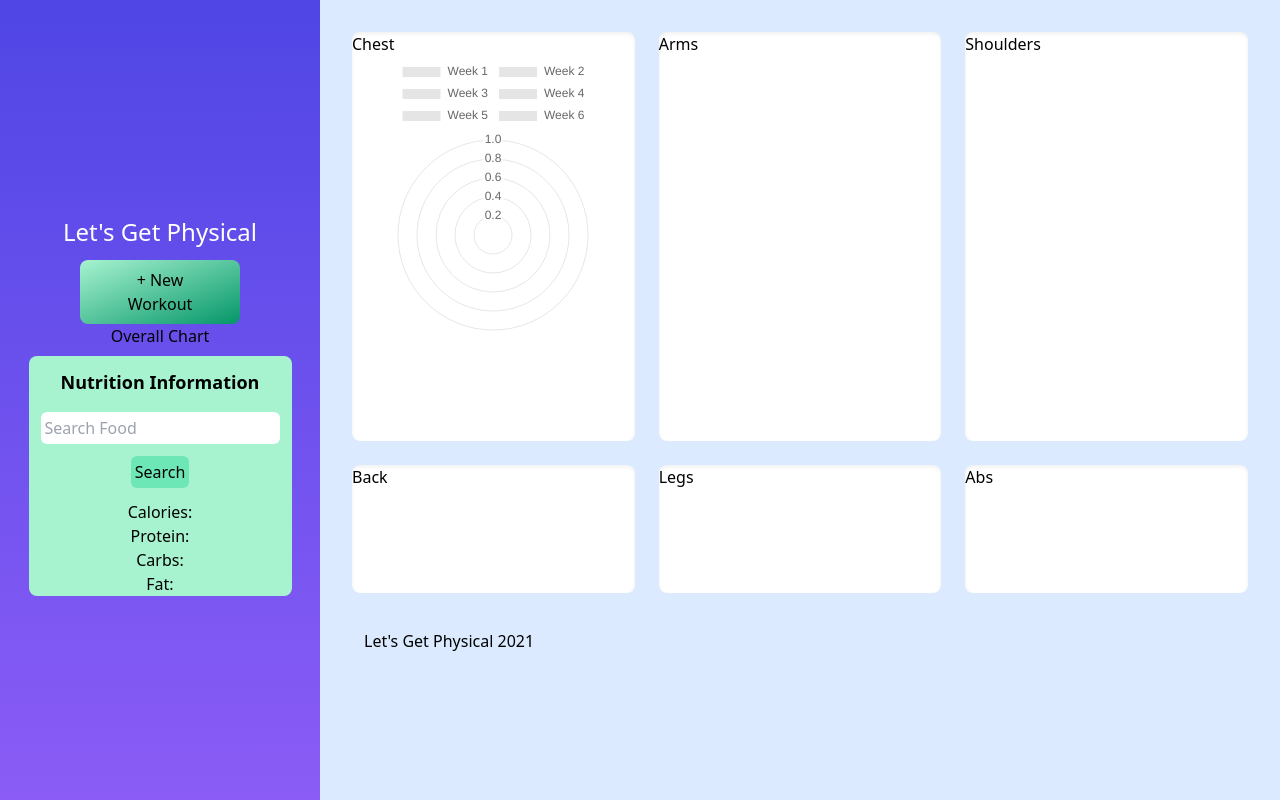
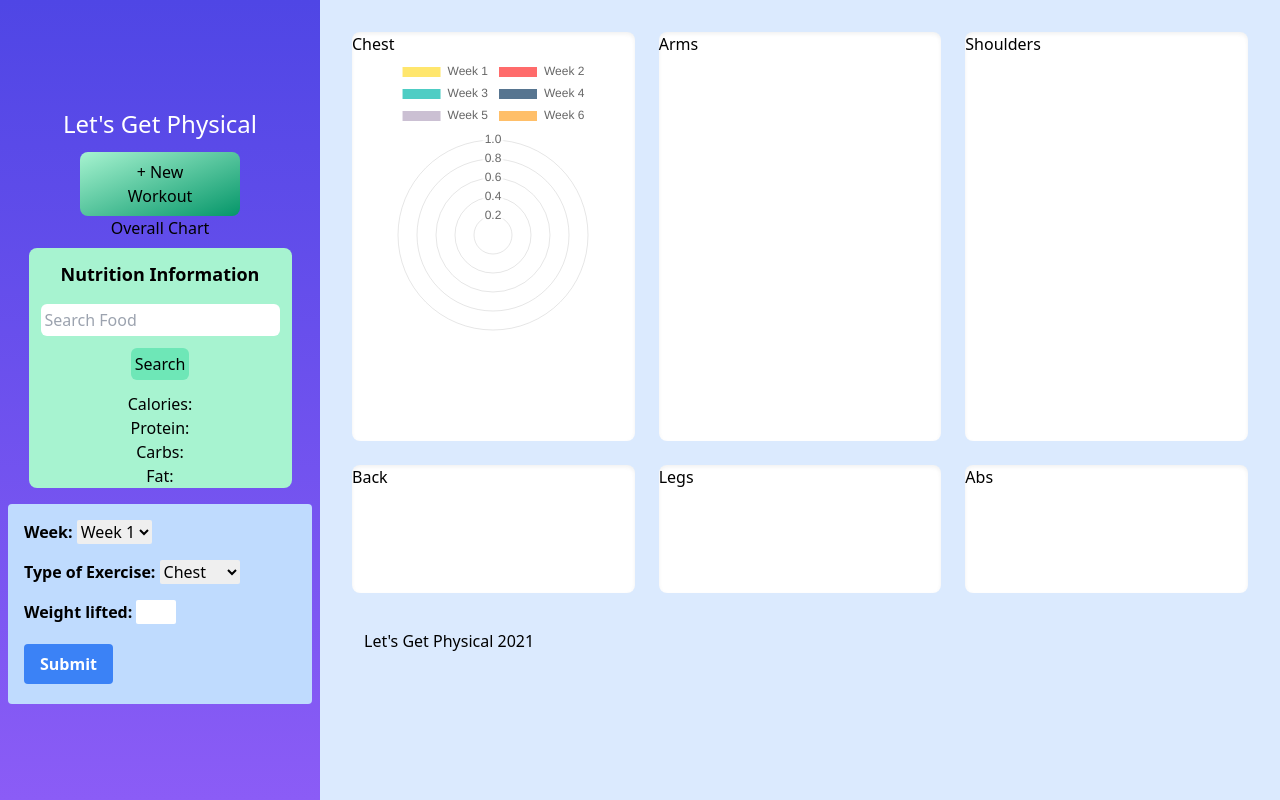
Before and after one commit to sharni595/lets-get-physical, a plain HTML site: page index.html in a window 1280 px wide. Drawn offline with nearby package versions, Linux system fonts and the light colour scheme.

Commit message:
initial chart set up

```diff
--- a/assets/js/script.js
+++ b/assets/js/script.js
@@ -5,6 +5,7 @@ var carbs = document.getElementById("carbs");
 var fat = document.getElementById("fat");
 var nutritionInput = document.getElementById("nutrition-input");
 var nutritionSearch = document.getElementById("nutrition-search");
+var bodyFocus = document.getElementById("body-focus").selectedIndex;
 
 //nutrition api set up
 function nutritionApi(food){
@@ -45,7 +46,7 @@ var daysOfWeek = JSON.parse(localStorage.getItem("days")) || {
 };
 
 function displayChart(arr){
-    $("#dynamic-chart-chest").empty().append(`<canvas id="fitnessChart" width="400" height="400"></canvas>
+    $(`#dynamic-chart-chest`).empty().append(`<canvas id="fitnessChart" width="400" height="400"></canvas>
     `)
     //var fitnessChart = document.getElementById("fitnessChart").getContext("2d");
 
@@ -55,7 +56,15 @@ function displayChart(arr){
             labels: ["Week 1", "Week 2", "Week 3", "Week 4", "Week 5", "Week 6"],
             datasets: [{
                 label: "Weight Lifted",
-                data: arr
+                data: arr,
+                backgroundColor: [
+                    "#ffe66d",
+                    "#ff6b6b",
+                    "#4ecdc4",
+                    "#577590",
+                    "#cbc0d3",
+                    "#ffbf69"
+                ]
             }]
         },
         options:{
--- a/index.html
+++ b/index.html
@@ -37,6 +37,39 @@
                             <p>Fat: <span id="fat"></span></p>
                         </div>
                     </div>
+                </div>
+                <!-- Workout input questionnaire -->
+                <div class="m-2 color bg-blue-200 rounded font-bold py-2 px-4">
+                    <div>Week:
+                        <select id="date" class="rounded-sm my-2">
+                            <option value="Week1">Week 1
+                            </option>
+                            <option value="Week2">Week 2
+                            </option>
+                            <option value="Week3">Week 3
+                            </option>
+                            <option value="Week4">Week 4
+                            </option>
+                            <option value="Week5">Week 5
+                            </option>
+                            <option value="Week6">Week 6
+                            </option>
+                        </select>
+                    </div>
+                    <div>Type of Exercise:
+                        <select class="rounded-sm w-20 my-2" id="body-focus">
+                            <option value="Chest">Chest</option>
+                            <option value="Arms">Arms</option>
+                            <option value="Shoulders">Shoulders</option>
+                            <option value="Back">Back</option>
+                            <option value="Legs">Legs</option>
+                            <option value="Abs">Abs</option>
+                        </select>
+                    </div>
+                    <div>
+                        Weight lifted: <input class="w-10 my-2 rounded-sm" id="pounds"/>
+                    </div>
+                    <button class="my-3 color bg-blue-500 hover:bg-blue-400 text-white font-bold py-2 px-4 rounded" id="form-button">Submit</button>
                 </div>
             </nav>
         </div>
```
Also changed, not shown: modal.html (+6 -6 lines).
